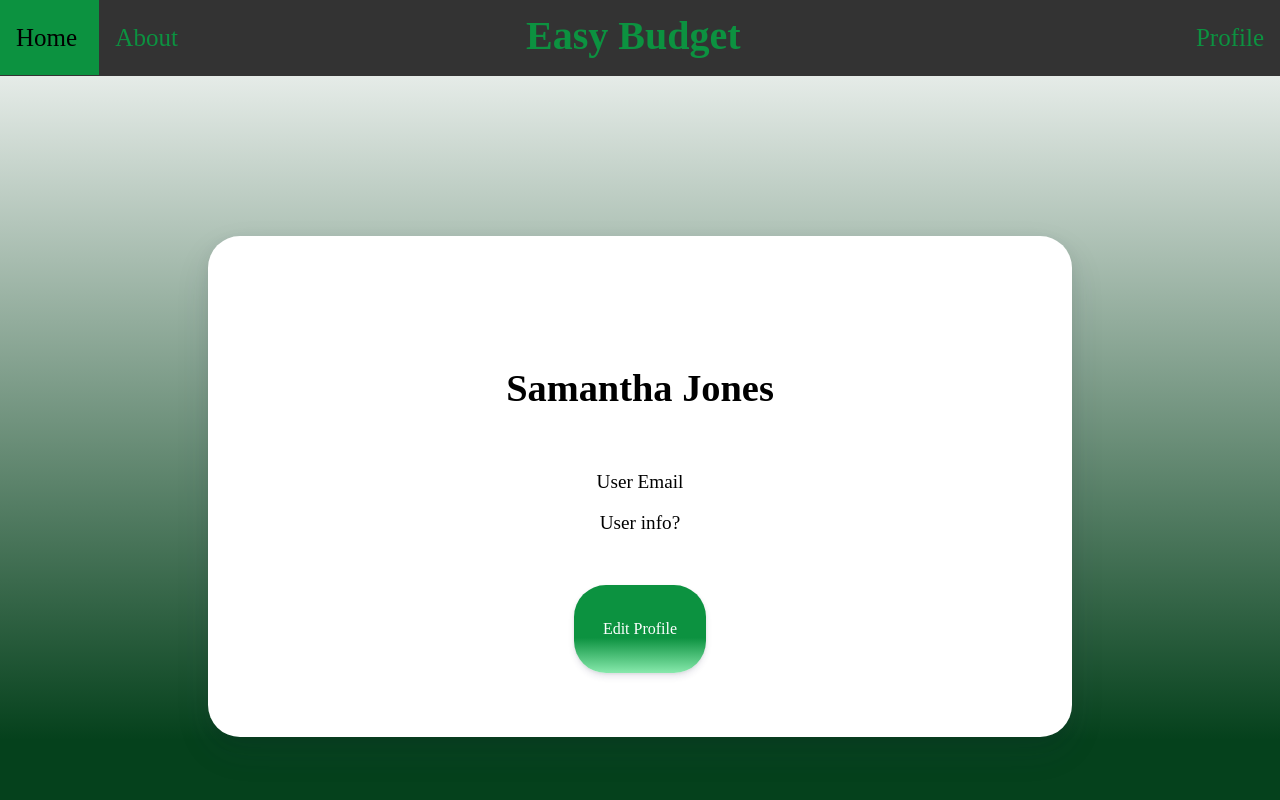
After one commit to TJCornwell/Senior-Project, a Flask app: page /profile in a window 1280 px wide. The commit adds this page. Run offline with Flask 3, Linux system fonts and the light colour scheme; some libraries are stand-ins or nearby versions.

Commit message:
Made a base template for navbar. Linked pages.

```diff
--- a/EasyBudget.py
+++ b/EasyBudget.py
@@ -1,9 +1,14 @@
-from flask import Flask, render_template
+from flask import Flask, render_template, url_for
 
 app = Flask(__name__)
 
 @app.route("/")
+@app.route("/index")
 def index():
+    return render_template('HomePage.html')
+
+@app.route("/profile")
+def profile():
     return render_template('ProfilePage.html')
 
 
--- /dev/null
+++ b/static/css/BaseStyle.css
@@ -0,0 +1,55 @@
+body{
+    background: linear-gradient(to top,#05411C 7.5%, #fff 100%) ;
+    margin: 0;
+    overflow: auto;
+    display: flex;
+    flex-direction: column;
+    font-family: Karla;
+    height: 100vh;
+  }
+
+  @font-face { /*Imports Google font*/
+    font-family: 'Product Sans';
+    font-style: normal;
+    src: local('Open Sans'), local('OpenSans'), url(https://fonts.gstatic.com/s/productsans/v5/HYvgU2fE2nRJvZ5JFAumwegdm0LZdjqr5-oayXSOefg.woff2) format('woff2');
+  }
+
+  /*------top nav bar------
+    includes: Profile icon, opens selector for "View Account", "Log out"
+  */
+  .Top-Section
+  {
+    position: relative;
+    display: flex;
+    background-color: #333;
+    color:#0c9240;
+    justify-content: space-between;
+    align-items: center;
+    font-size: 25px;
+    padding-top: 1.5rem;
+    padding-bottom: 1.5rem;
+
+    p{
+      gap: 20px;
+      position: absolute;
+      font-size: 2.5rem;
+      font-weight: 550;
+      transform: translateX(-75%) translateY(-140%);
+    }
+
+    a{
+      color: #0c9240;
+      padding-left: 16px;
+      padding-right: 16px;
+      padding-top: 1.5rem;
+      padding-bottom: 1.5rem;
+      text-decoration: none;
+      transform: translateY(-100%);
+    }
+    a:hover{
+      background-color:#0c9240;
+      color: black;
+
+    }
+
+  }
--- a/static/css/ProfilePageStyle.css
+++ b/static/css/ProfilePageStyle.css
@@ -1,60 +1,3 @@
-body{
-    margin: 0;
-    overflow: auto;
-    display: flex;
-    flex-direction: column;
-    font-family: Karla;
-    background: linear-gradient(to top,#05411C 7.5%, #fff 100%) ;
-    height: 100vh;
-}
-
-@font-face { /*Imports Google font*/
-  font-family: 'Product Sans';
-  font-style: normal;
-  src: local('Open Sans'), local('OpenSans'), url(https://fonts.gstatic.com/s/productsans/v5/HYvgU2fE2nRJvZ5JFAumwegdm0LZdjqr5-oayXSOefg.woff2) format('woff2');
-}
-
-/*------top nav bar------
-  includes: Profile icon, opens selector for "View Account", "Log out"
-*/
-.Top-Section
-{
-  position: relative;
-  display: flex;
-  background-color: #333;
-  color:#0c9240;
-  justify-content: space-between;
-  align-items: center;
-  font-size: 25px;
-  padding-top: 1.5rem;
-  padding-bottom: 1.5rem;
-  p{
-    gap: 20px;
-    position: absolute;
-    font-size: 2.5rem;
-    font-weight: 550;
-    transform: translateX(-75%) translateY(-140%);
-  }
-  a{
-    color: #0c9240;
-    padding-left: 16px;
-    padding-right: 16px;
-    padding-top: 1.5rem;
-    padding-bottom: 1.5rem;
-    text-decoration: none;
-    transform: translateY(-100%);
-  }
-
-  a:hover{
-    background-color:#0c9240;
-    color: black;
-
-  }
-
-}
-
-
-
 /*------Profile Page Styling------*/
 .profile-page {
 
--- /dev/null
+++ b/templates/Base.html
@@ -0,0 +1,38 @@
+<!DOCTYPE html>
+<html lang="eng">
+
+<head>
+    <meta charset="UTF-8">
+    <meta name="viewport" content="width=device-width initial-scale=1.0">
+    <title>Home</title>
+    <link rel="stylesheet" href="../static/css/BaseStyle.css">
+    {%block style%}
+    {%endblock%}
+    <script src="https://kit.fontawesome.com/d4b180fb45.js" crossorigin="anonymous"></script>
+</head>
+
+<body>
+    <!--Top Navigation bar for the pages-->
+    <div class="Top-Section">
+        <!--Need to add proper links to the pages-->
+        <div class="Left-side">
+            <a class="active" href="{{url_for('index')}}">
+                Home
+            </a>
+            <a href="https://www.google.com/url?sa=i&url=https%3A%2F%2Fnews.christianacare.org%2F2023%2F05%2Fthe-scoop-on-poop%2F&psig=AOvVaw2OkThjwIYaJKfYnQcTzmQH&ust=1707977043473000&source=images&cd=vfe&opi=89978449&ved=0CBMQjRxqFwoTCJCV7biUqoQDFQAAAAAdAAAAABAE">
+                About
+            </a>
+        </div>
+        <div class="Center-side">
+            <p>Easy Budget</p>
+        </div>
+        <div class="Right-side">
+            <a href="{{url_for('profile')}}">
+                Profile
+            </a>
+        </div>
+
+    </div>
+    {%block content%}
+    {%endblock%}
+</body>
--- a/templates/ProfilePage.html
+++ b/templates/ProfilePage.html
@@ -1,39 +1,10 @@
-<!DOCTYPE html>
-    <head>
-        <meta charset="UTF-8">
-        <meta name="viewport" content="width=device-width initial-scale=1.0">
-        <title>Home</title>
+{%extends "Base.html"%}
+{%block style%}
 <link rel="stylesheet" href="../static/css/ProfilePageStyle.css">
-        <script src="https://kit.fontawesome.com/d4b180fb45.js" crossorigin="anonymous"></script>
 <link href="https://fonts.googleapis.com/css2?family=Open+Sans:wght@300;600&display=swap" rel="stylesheet">
-    </head>
+{%endblock%}
 
-
-
-    <body>
-        <!------Top Navigation bar for the pages------>
-        <div class="Top-Section">
-            <!------Need to add proper links to the pages------>
-            <div class="Left-side">
-                <a href="HomePage.html">
-                    Home
-                </a>
-                <a href="https://www.google.com/url?sa=i&url=https%3A%2F%2Fnews.christianacare.org%2F2023%2F05%2Fthe-scoop-on-poop%2F&psig=AOvVaw2OkThjwIYaJKfYnQcTzmQH&ust=1707977043473000&source=images&cd=vfe&opi=89978449&ved=0CBMQjRxqFwoTCJCV7biUqoQDFQAAAAAdAAAAABAE">
-                    About
-                </a>
-            </div>
-            <div class="Center-side">
-                <p>Easy Budget</p>
-            </div>
-            <div class="Right-side">
-                <a href="https://www.google.com/url?sa=i&url=https%3A%2F%2Fnews.christianacare.org%2F2023%2F05%2Fthe-scoop-on-poop%2F&psig=AOvVaw2OkThjwIYaJKfYnQcTzmQH&ust=1707977043473000&source=images&cd=vfe&opi=89978449&ved=0CBMQjRxqFwoTCJCV7biUqoQDFQAAAAAdAAAAABAE">
-                    Profile
-                </a>
-            </div>
-
-        </div>
-
-
+{%block content%}
 <!------Profile section------>
 <div class="profile-page">
     <div class="content">
@@ -55,8 +26,4 @@
     </div>
 
 </div>
-
-
-    </body>
-
-</html>
+{%endblock%}
```
Also changed, not shown: static/css/HomePageStyle.css (+0 -57 lines), templates/HomePage.html (+5 -36 lines). Lines whose indentation alone changed are shown as unchanged.
